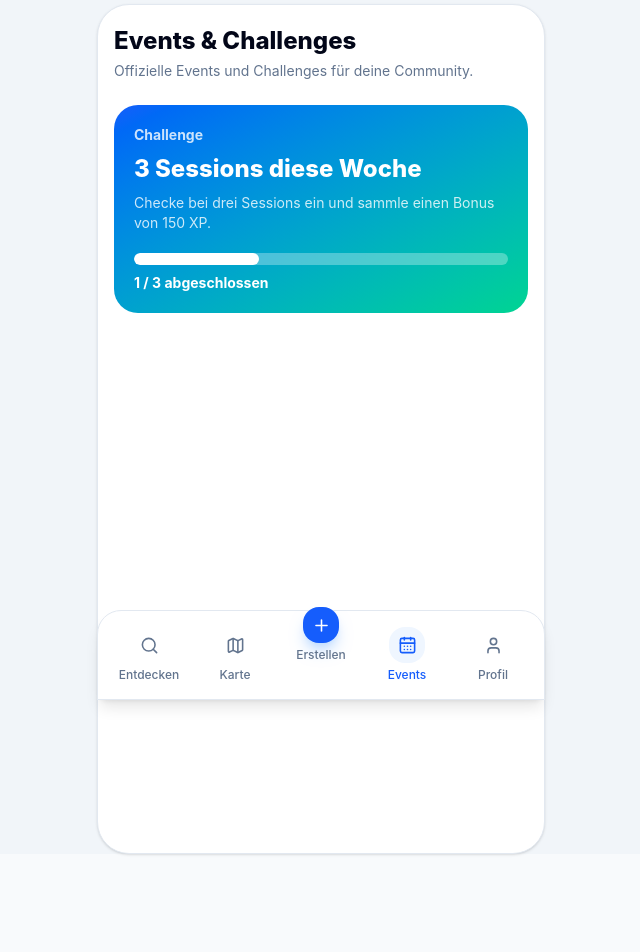
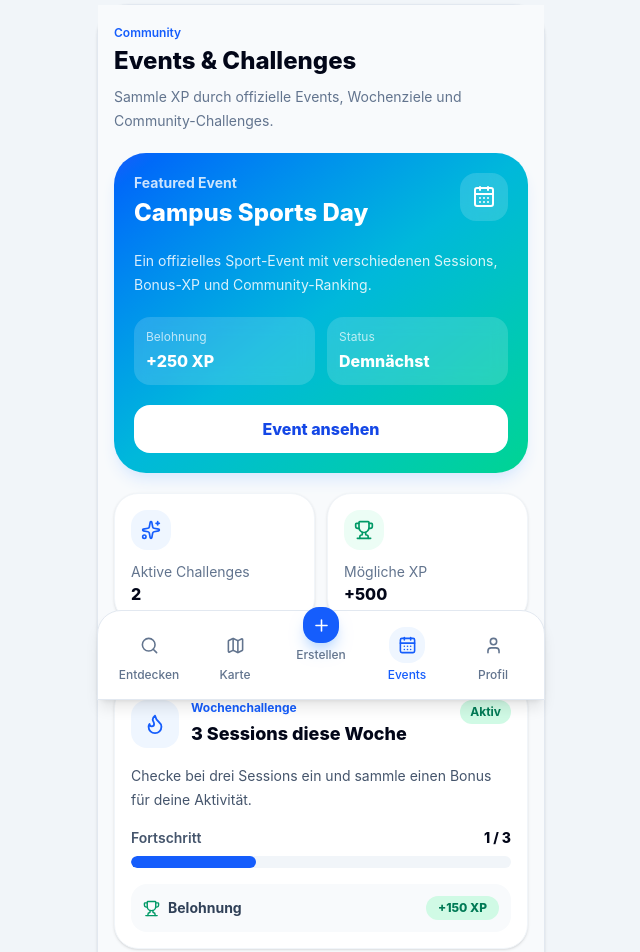
Before and after one commit to Finn5k/Wirtschaftsinformatik-Projekt-I, a React (Vite) app: page /events in a window 1280 px wide. Shown: the part 100-1052 px from the top of the page, without its empty margins (319-959 px from the left). Before the commit the page ends 978 px from the top, so only its background shows below. Built offline with nearby package versions, Linux system fonts and the light colour scheme.

Commit message:
feat(events): add challenges overview

```diff
--- /dev/null
+++ b/src/components/events/ChallengeCard.tsx
@@ -0,0 +1,94 @@
+import { CalendarDays, Flame, Trophy, Users } from "lucide-react";
+import type { Challenge } from "../../data/mockChallenges";
+
+interface ChallengeCardProps {
+  challenge: Challenge;
+}
+
+const typeLabels: Record<Challenge["type"], string> = {
+  weekly: "Wochenchallenge",
+  event: "Offizielles Event",
+  community: "Community",
+};
+
+const statusLabels: Record<Challenge["status"], string> = {
+  ACTIVE: "Aktiv",
+  UPCOMING: "Demnächst",
+  COMPLETED: "Abgeschlossen",
+};
+
+const statusStyles: Record<Challenge["status"], string> = {
+  ACTIVE: "bg-emerald-100 text-emerald-700",
+  UPCOMING: "bg-blue-100 text-blue-700",
+  COMPLETED: "bg-slate-100 text-slate-700",
+};
+
+export function ChallengeCard({ challenge }: ChallengeCardProps) {
+  const progressPercent = Math.min(
+    100,
+    Math.round((challenge.progress / challenge.goal) * 100),
+  );
+
+  const Icon =
+    challenge.type === "weekly"
+      ? Flame
+      : challenge.type === "event"
+        ? CalendarDays
+        : Users;
+
+  return (
+    <article className="rounded-3xl border border-slate-100 bg-white p-4 shadow-sm">
+      <div className="mb-4 flex items-start justify-between gap-3">
+        <div className="flex gap-3">
+          <div className="flex h-12 w-12 items-center justify-center rounded-2xl bg-blue-50 text-blue-600">
+            <Icon size={22} />
+          </div>
+
+          <div>
+            <p className="text-xs font-bold text-blue-600">
+              {typeLabels[challenge.type]}
+            </p>
+            <h3 className="mt-1 text-lg font-extrabold text-slate-950">
+              {challenge.title}
+            </h3>
+          </div>
+        </div>
+
+        <span
+          className={`whitespace-nowrap rounded-full px-2.5 py-1 text-xs font-bold ${statusStyles[challenge.status]}`}
+        >
+          {statusLabels[challenge.status]}
+        </span>
+      </div>
+
+      <p className="text-sm leading-6 text-slate-600">{challenge.description}</p>
+
+      <div className="mt-4">
+        <div className="mb-2 flex items-center justify-between text-sm">
+          <span className="font-semibold text-slate-600">Fortschritt</span>
+          <span className="font-extrabold text-slate-950">
+            {challenge.progress} / {challenge.goal}
+          </span>
+        </div>
+
+        <div className="h-3 overflow-hidden rounded-full bg-slate-100">
+          <div
+            className="h-full rounded-full bg-blue-600"
+            style={{ width: `${progressPercent}%` }}
+          />
+        </div>
+      </div>
+
+      <div className="mt-4 flex items-center justify-between rounded-2xl bg-slate-50 px-3 py-3">
+        <div className="flex items-center gap-2 text-slate-700">
+          <Trophy size={17} className="text-emerald-600" />
+          <span className="text-sm font-bold">Belohnung</span>
+        </div>
+
+        <span className="rounded-full bg-emerald-100 px-3 py-1 text-xs font-extrabold text-emerald-700">
+          +{challenge.xpReward} XP
+        </span>
+      </div>
+    </article>
+  );
+}
--- /dev/null
+++ b/src/data/mockChallenges.ts
@@ -0,0 +1,46 @@
+export interface Challenge {
+  id: string;
+  title: string;
+  description: string;
+  progress: number;
+  goal: number;
+  xpReward: number;
+  type: "weekly" | "event" | "community";
+  status: "ACTIVE" | "UPCOMING" | "COMPLETED";
+}
+
+export const mockChallenges: Challenge[] = [
+  {
+    id: "weekly-3-sessions",
+    title: "3 Sessions diese Woche",
+    description:
+      "Checke bei drei Sessions ein und sammle einen Bonus für deine Aktivität.",
+    progress: 1,
+    goal: 3,
+    xpReward: 150,
+    type: "weekly",
+    status: "ACTIVE",
+  },
+  {
+    id: "runner-starter",
+    title: "Runner Starter",
+    description:
+      "Nimm an zwei Lauf-Sessions teil und verbessere deinen Ausdauer-Rang.",
+    progress: 0,
+    goal: 2,
+    xpReward: 100,
+    type: "community",
+    status: "ACTIVE",
+  },
+  {
+    id: "campus-sports-day",
+    title: "Campus Sports Day",
+    description:
+      "Offizielles Community-Event mit mehreren Sportarten und Bonus-XP.",
+    progress: 0,
+    goal: 1,
+    xpReward: 250,
+    type: "event",
+    status: "UPCOMING",
+  },
+];
--- a/src/pages/EventsPage.tsx
+++ b/src/pages/EventsPage.tsx
@@ -1,28 +1,127 @@
+import { CalendarDays, Sparkles, Trophy } from "lucide-react";
+import { ChallengeCard } from "../components/events/ChallengeCard";
+import { mockChallenges } from "../data/mockChallenges";
+
 export function EventsPage() {
+  const activeChallenges = mockChallenges.filter(
+    (challenge) => challenge.status === "ACTIVE",
+  );
+
+  const upcomingEvents = mockChallenges.filter(
+    (challenge) => challenge.status === "UPCOMING",
+  );
+
   return (
-    <div className="px-4 py-5">
-      <h1 className="text-2xl font-extrabold text-slate-950">
-        Events & Challenges
-      </h1>
-      <p className="mt-1 text-sm text-slate-500">
-        Offizielle Events und Challenges für deine Community.
-      </p>
+    <div className="min-h-[780px] bg-slate-50 px-4 py-5">
+      <header className="mb-5">
+        <p className="text-xs font-semibold text-blue-600">Community</p>
+        <h1 className="mt-1 text-2xl font-extrabold text-slate-950">
+          Events & Challenges
+        </h1>
+        <p className="mt-2 text-sm leading-6 text-slate-500">
+          Sammle XP durch offizielle Events, Wochenziele und Community-Challenges.
+        </p>
+      </header>
 
-      <div className="mt-6 rounded-3xl bg-gradient-to-br from-blue-600 to-emerald-400 p-5 text-white">
-        <p className="text-sm font-bold text-white/80">Challenge</p>
-        <h2 className="mt-2 text-2xl font-extrabold">
-          3 Sessions diese Woche
-        </h2>
-        <p className="mt-2 text-sm text-white/80">
-          Checke bei drei Sessions ein und sammle einen Bonus von 150 XP.
+      <section className="mb-5 rounded-[2rem] bg-gradient-to-br from-blue-600 via-cyan-500 to-emerald-400 p-5 text-white shadow-lg shadow-blue-100">
+        <div className="mb-5 flex items-start justify-between">
+          <div>
+            <p className="text-sm font-bold text-white/80">Featured Event</p>
+            <h2 className="mt-1 text-2xl font-extrabold">
+              Campus Sports Day
+            </h2>
+          </div>
+
+          <div className="flex h-12 w-12 items-center justify-center rounded-2xl bg-white/15 backdrop-blur">
+            <CalendarDays size={24} />
+          </div>
+        </div>
+
+        <p className="text-sm leading-6 text-white/85">
+          Ein offizielles Sport-Event mit verschiedenen Sessions, Bonus-XP und
+          Community-Ranking.
         </p>
 
-        <div className="mt-5 h-3 overflow-hidden rounded-full bg-white/30">
-          <div className="h-full w-1/3 rounded-full bg-white" />
+        <div className="mt-5 grid grid-cols-2 gap-3">
+          <div className="rounded-2xl bg-white/15 p-3 backdrop-blur">
+            <p className="text-xs text-white/70">Belohnung</p>
+            <p className="mt-1 font-extrabold">+250 XP</p>
+          </div>
+
+          <div className="rounded-2xl bg-white/15 p-3 backdrop-blur">
+            <p className="text-xs text-white/70">Status</p>
+            <p className="mt-1 font-extrabold">Demnächst</p>
+          </div>
         </div>
 
-        <p className="mt-2 text-sm font-bold">1 / 3 abgeschlossen</p>
-      </div>
+        <button className="mt-5 w-full rounded-2xl bg-white py-3 font-extrabold text-blue-700">
+          Event ansehen
+        </button>
+      </section>
+
+      <section className="mb-6 grid grid-cols-2 gap-3">
+        <SummaryCard
+          icon={<Sparkles size={20} />}
+          label="Aktive Challenges"
+          value={`${activeChallenges.length}`}
+          colorClass="bg-blue-50 text-blue-600"
+        />
+
+        <SummaryCard
+          icon={<Trophy size={20} />}
+          label="Mögliche XP"
+          value="+500"
+          colorClass="bg-emerald-50 text-emerald-600"
+        />
+      </section>
+
+      <section className="mb-6">
+        <div className="mb-3 flex items-center justify-between">
+          <h2 className="font-extrabold text-slate-950">Aktive Challenges</h2>
+          <button className="text-sm font-bold text-blue-600">
+            Alle ansehen
+          </button>
+        </div>
+
+        <div className="space-y-3">
+          {activeChallenges.map((challenge) => (
+            <ChallengeCard key={challenge.id} challenge={challenge} />
+          ))}
+        </div>
+      </section>
+
+      <section className="pb-6">
+        <div className="mb-3 flex items-center justify-between">
+          <h2 className="font-extrabold text-slate-950">Demnächst</h2>
+        </div>
+
+        <div className="space-y-3">
+          {upcomingEvents.map((challenge) => (
+            <ChallengeCard key={challenge.id} challenge={challenge} />
+          ))}
+        </div>
+      </section>
     </div>
   );
 }
+
+interface SummaryCardProps {
+  icon: React.ReactNode;
+  label: string;
+  value: string;
+  colorClass: string;
+}
+
+function SummaryCard({ icon, label, value, colorClass }: SummaryCardProps) {
+  return (
+    <div className="rounded-3xl border border-slate-100 bg-white p-4 shadow-sm">
+      <div
+        className={`mb-3 flex h-10 w-10 items-center justify-center rounded-2xl ${colorClass}`}
+      >
+        {icon}
+      </div>
+      <p className="text-sm text-slate-500">{label}</p>
+      <p className="font-extrabold text-slate-950">{value}</p>
+    </div>
+  );
+}
--- a/src/pages/ProfilePage.tsx
+++ b/src/pages/ProfilePage.tsx
@@ -1,13 +1,5 @@
-import {
-  Award,
-  Bike,
-  Flame,
-  Footprints,
-  Medal,
-  Settings,
-  Shirt,
-  Trophy,
-} from "lucide-react";
+import type { ReactNode } from "react";
+import { Award, Flame, Medal, Settings, Shirt, Trophy } from "lucide-react";
 import { mockActivities } from "../data/mockActivities";
 import { mockUser } from "../data/mockUser";
 
@@ -102,15 +94,13 @@ export function ProfilePage() {
 
       <section className="px-4 pt-5">
         <div className="rounded-3xl border border-slate-100 bg-white p-4 shadow-sm">
-          <div className="mb-4 flex items-center justify-between">
-            <div>
+          <div className="mb-4">
             <h2 className="font-extrabold text-slate-950">
               Bevorzugte Sportarten
             </h2>
             <p className="text-sm text-slate-500">
               Darauf basieren deine Empfehlungen
             </p>
-            </div>
           </div>
 
           <div className="flex gap-2 overflow-x-auto pb-1">
@@ -188,7 +178,7 @@ export function ProfilePage() {
 }
 
 interface StatCardProps {
-  icon: React.ReactNode;
+  icon: ReactNode;
   label: string;
   value: string;
   colorClass: string;
```
Lines whose indentation alone changed are shown as unchanged.
